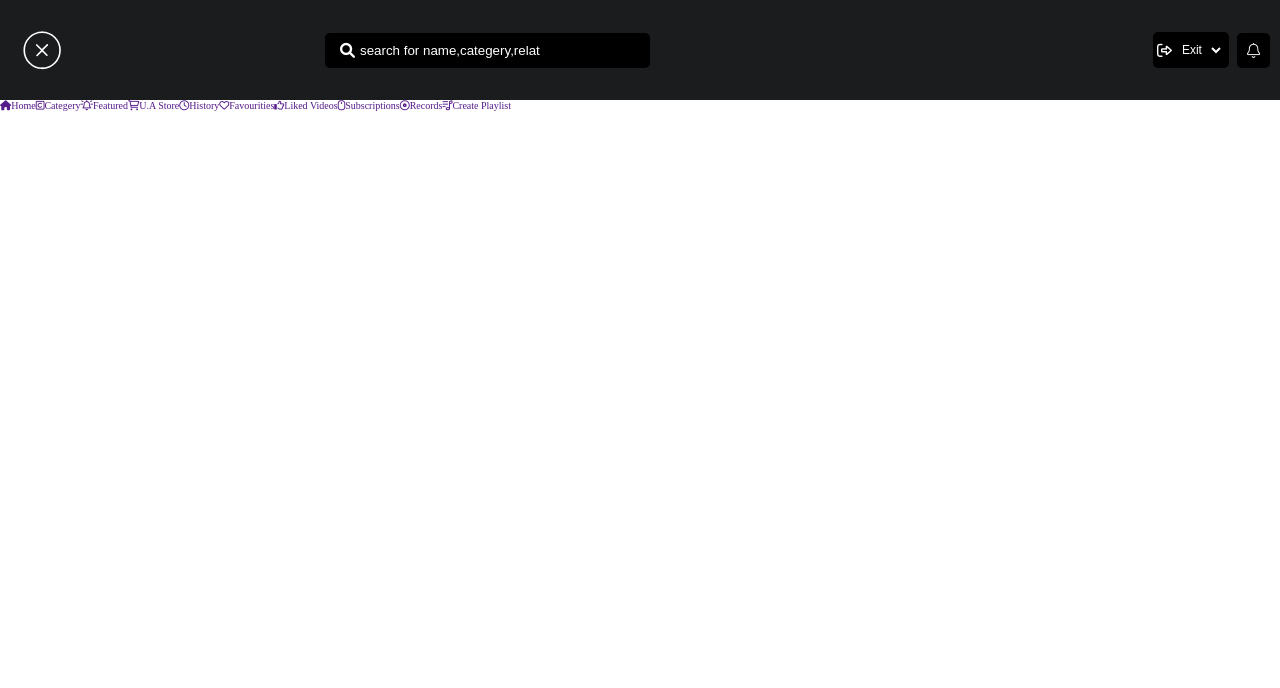
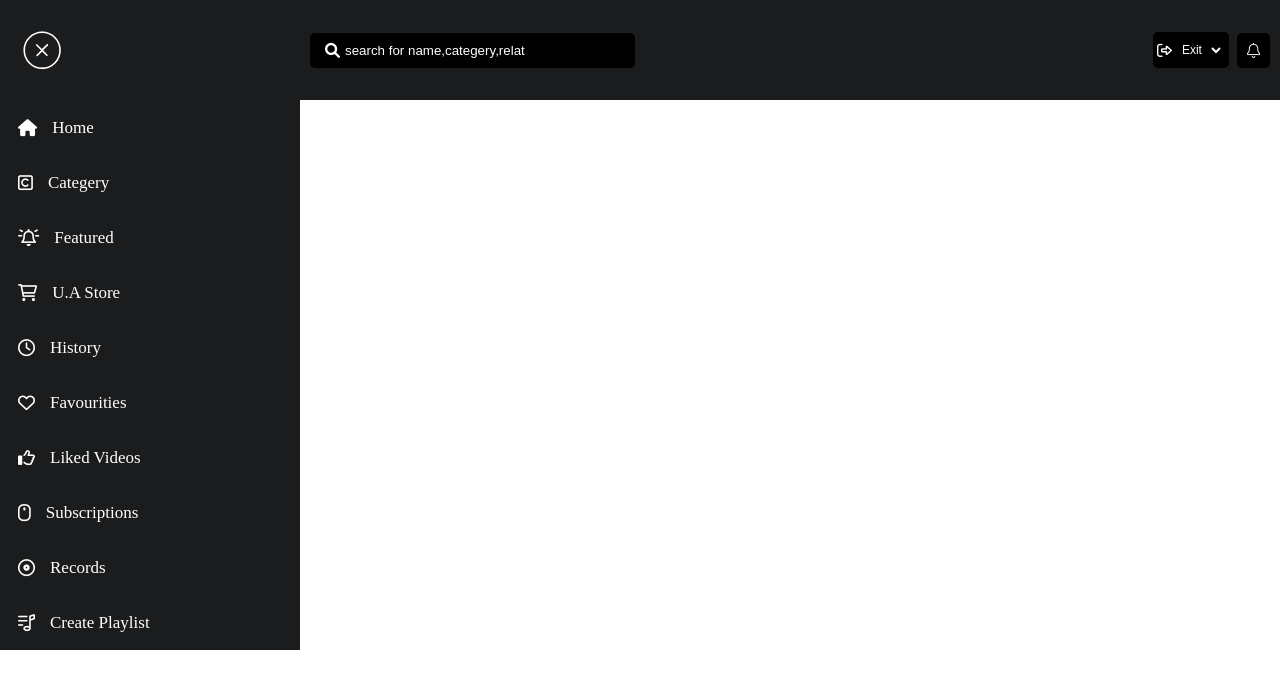
Before and after one commit to Yashar-Talat/Challenging-Projects, a plain HTML site: page index.html in a window 1280 px wide. Both pictures are taken after a click on the element 43 px from the left and 50 px from the top of the page. Drawn offline with Linux system fonts and the light colour scheme.

Commit message:
Style-berger-menu

```diff
--- a/Css/Style.css
+++ b/Css/Style.css
@@ -6,6 +6,8 @@
 }
 html {
   font-size: 62.5%;
+  overflow-x: hidden;
+  scroll-behavior: smooth;
 }
 body {
   font-family: "Times New Roman", Times, serif !important;
@@ -20,17 +22,19 @@ li {
   display: flex;
 }
 header {
-  background-color: #1a1c1e !important;
+    justify-content: center;
 }
 .container__menu {
   justify-content: space-between;
   font-size: 1.5rem;
   font-weight: 400;
-  padding: 25px 0;
-  width: 100%;
-  margin: auto;
+  position: relative;
+  /* width: 100%; */
+  background-color: #1a1c1e !important;
 }
 .menu {
+  background-color: #1a1c1e !important;
+  padding: 25px 0;
   width: 650px;
   justify-content: space-between;
   align-items: center;
@@ -95,6 +99,7 @@ path:nth-child(6) {
 .icon__search {
   align-items: center;
   justify-content: center;
+  margin-right: 15px;
 }
 #search__box {
   background-color: black;
@@ -103,6 +108,7 @@ path:nth-child(6) {
   border: 0;
   outline: 0;
   border-radius: 5px;
+
 }
 #search__box::placeholder {
   color: white;
@@ -116,12 +122,14 @@ path:nth-child(6) {
   left: 30px;
 }
 .right__notif {
+  background-color: #1a1c1e !important;
   width: 150px;
+  padding: 25px 0;
   align-items: center;
   justify-content: flex-end;
   color: white;
   margin-right: 10px;
-  margin-left: 20px !important;
+  /* margin-left: 20px !important; */
 }
 .Exit__box {
   justify-content: center;
@@ -161,3 +169,40 @@ path:nth-child(6) {
   color: chartreuse;
   transform: translateY(-2px);
 }
+
+.topnav {
+  overflow: hidden;
+  background-color: #1a1c1e !important;
+  justify-content: flex-start !important;
+  width: 300px !important;
+}
+.topnav #myLinks {
+  display: none;
+}
+.topnav a {
+  color: white;
+  padding: 14px 16px;
+  font-size: 1.7rem;
+  display: block;
+}
+.topnav i {
+  color: white;
+  padding: 14px 16px;
+  font-size: 1.7rem;
+  display: block;
+}
+.topnav a:hover {
+  background-color: black;
+  color: white !important;
+}
+.menu__list {
+    flex-direction: column;
+}
+.menu__list li a{
+    display:flex;
+    align-items: center;
+    padding: 5px 150px 5px 2px;
+}
+.menu__list i {
+    padding-right: 1.5rem;
+}
```
